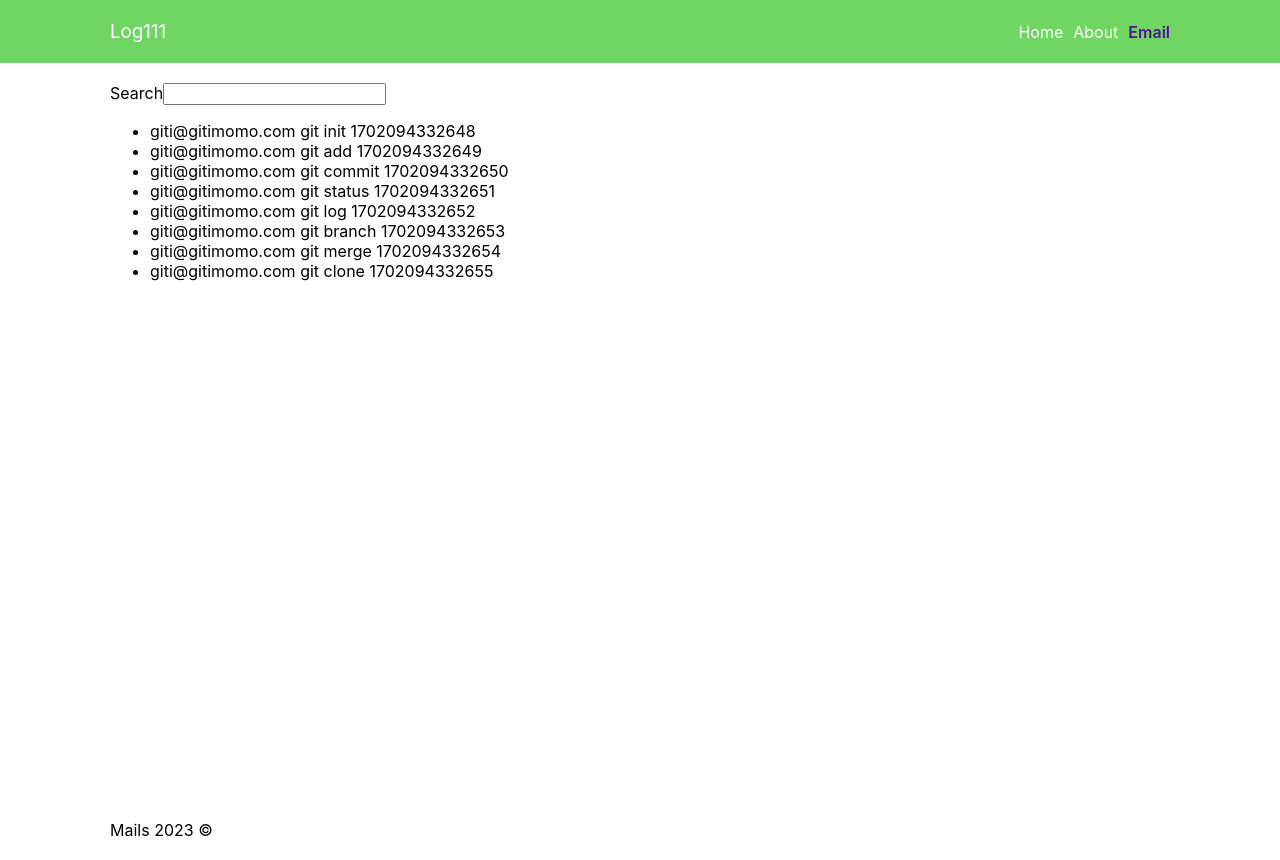
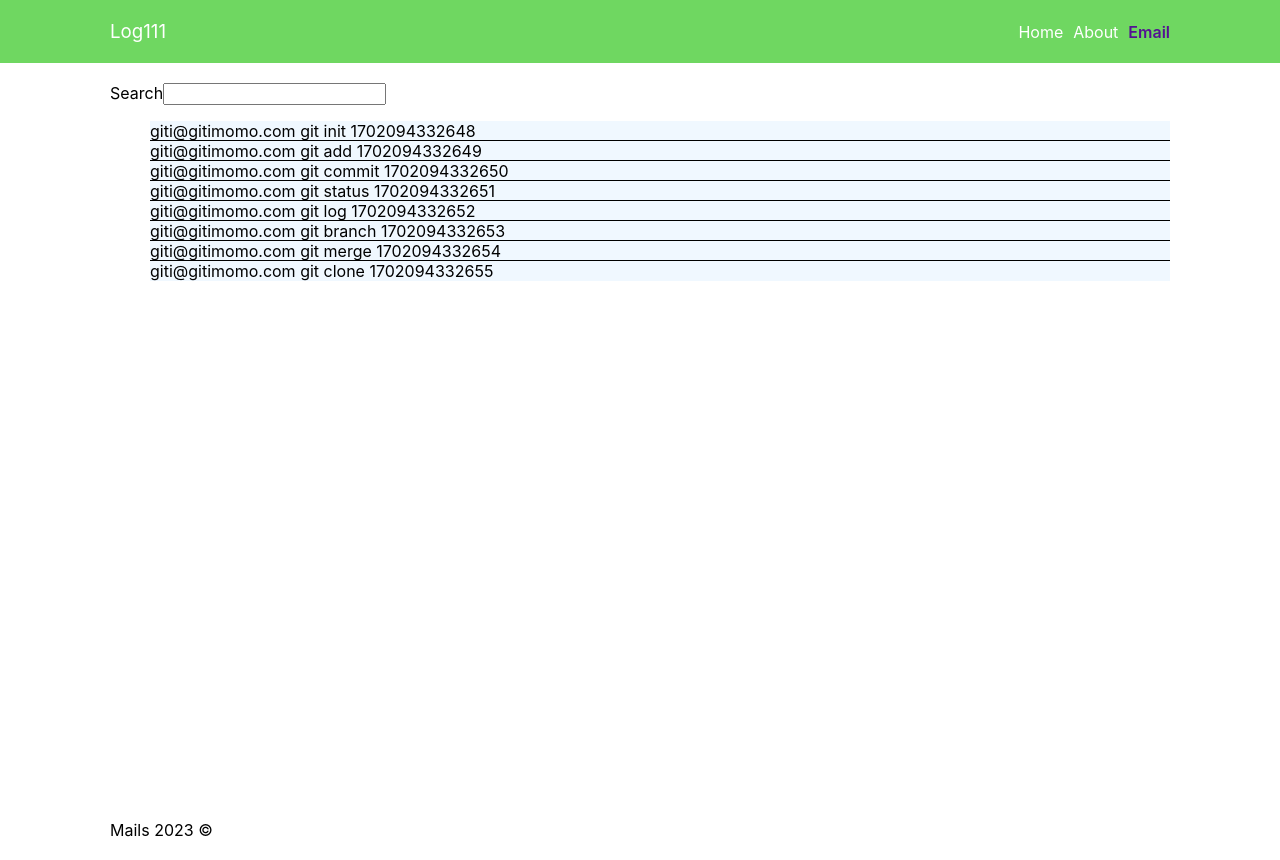
Before and after one commit to yuvalnn/YuvalMail, a React (Vite) app: page /#/Email in a window 1280 px wide. Built offline with nearby package versions, Linux system fonts and the light colour scheme.

Commit message:
Add CSS styling to create horizontal lines between <li> elements in <ul>

```diff
--- a/src/assets/css/cmps/app-header.css
+++ b/src/assets/css/cmps/app-header.css
@@ -8,6 +8,7 @@
     display: flex;
     align-items: center;
     justify-content: space-between;
+
 }
 
 .app-header h1.logo {
@@ -26,3 +27,21 @@
 .app-header section.container>section {
     flex-grow: 1;
 }
+
+li{
+    list-style: none;
+    background-color: aliceblue;
+}
+
+ li {
+    position: relative;
+  }
+
+ li:not(:last-child)::after {
+    content: "";
+    position: absolute;
+    bottom: 0;
+    left: 0;
+    width: 100%;
+    border-bottom: 1px solid #000; /* Adjust the border style as needed */
+  }
--- /dev/null
+++ b/src/assets/css/pages/EmailIndex.css
@@ -0,0 +1,5 @@
+.Email-index {
+
+    display: flex;
+    flex-direction: row;
+}
```
Also changed, not shown: src/assets/css/cmps/email-list.css (+7 -13 lines).
